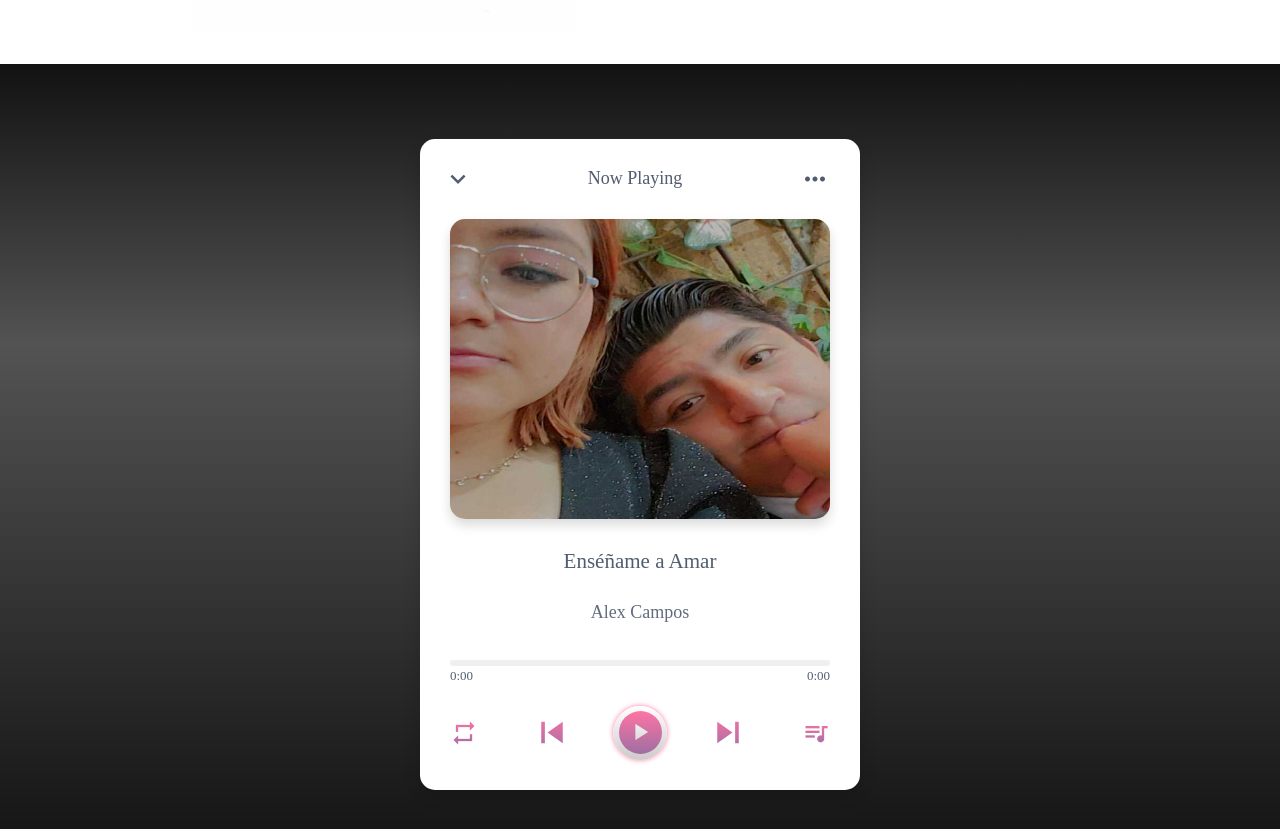
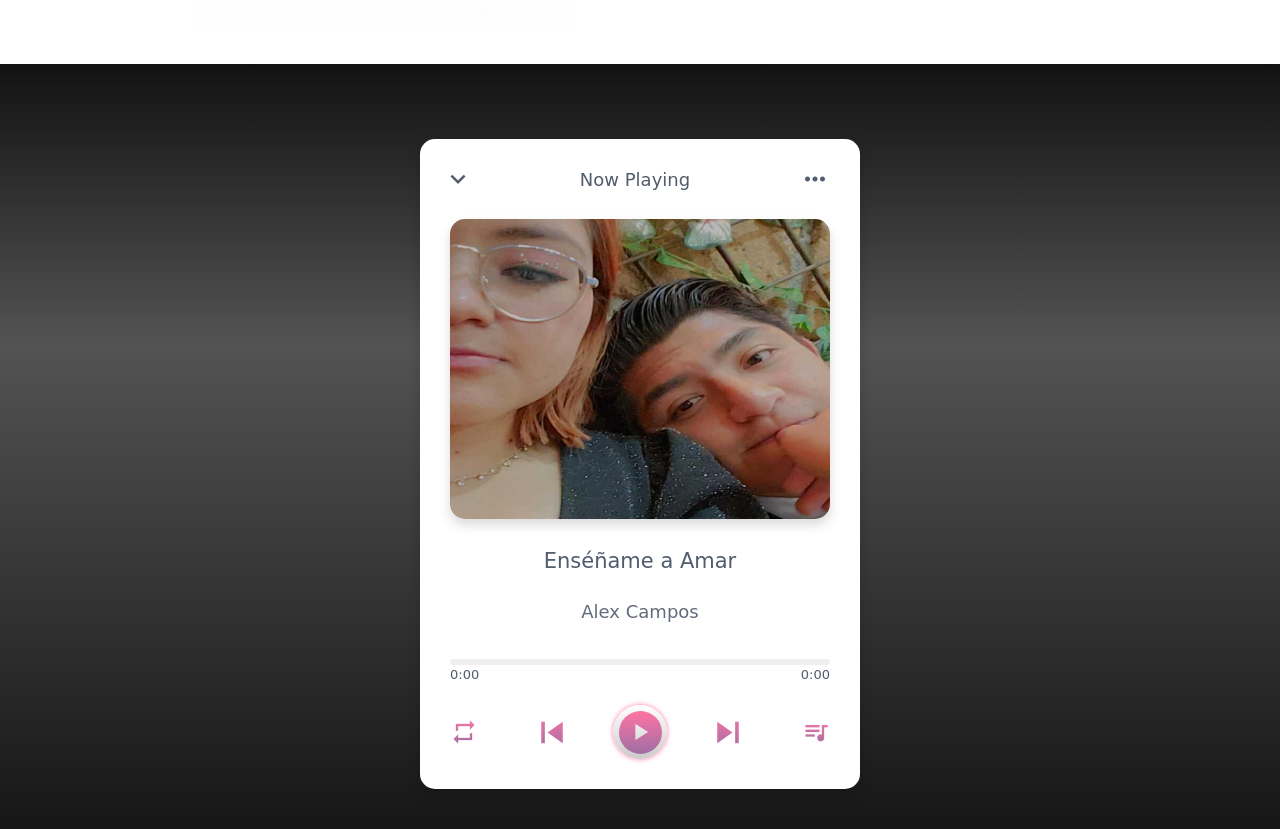
Before and after one commit to EdgarG24/planilla2, a plain HTML site: page index.html in a window 1280 px wide. Shown: the part 1640-2469 px from the top of the page. Drawn offline with Linux system fonts and the light colour scheme.

Commit message:
Update estilo.css

```diff
--- a/estilo.css
+++ b/estilo.css
@@ -80,6 +80,7 @@ background: linear-gradient(180deg, rgba(18,18,18,1) 0%, rgba(83,83,83,1) 35%, r
    border-radius: 15px;
    background: var(--white);
    box-shadow: 0px 6px 15px var(--lightbshadow);
+   font-family: 'Square Peg', cursive;
  }
  .wrapper i{
    cursor: pointer;
```
